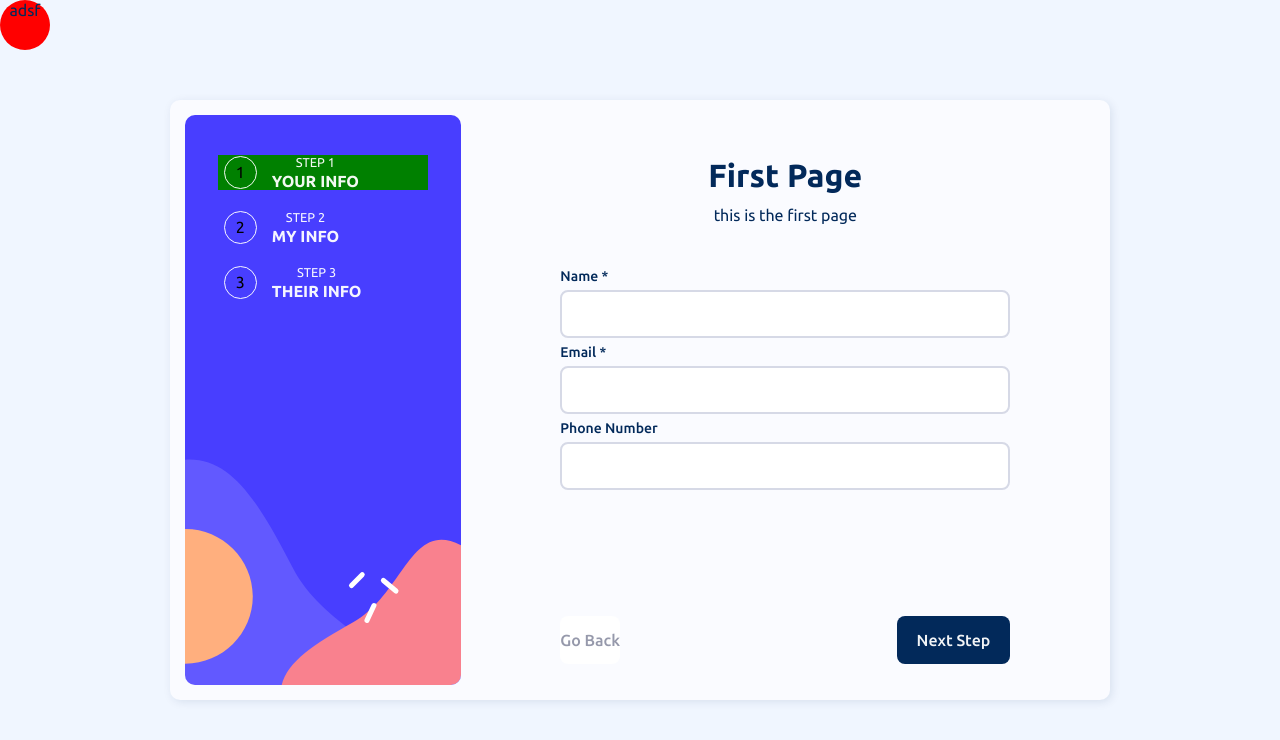
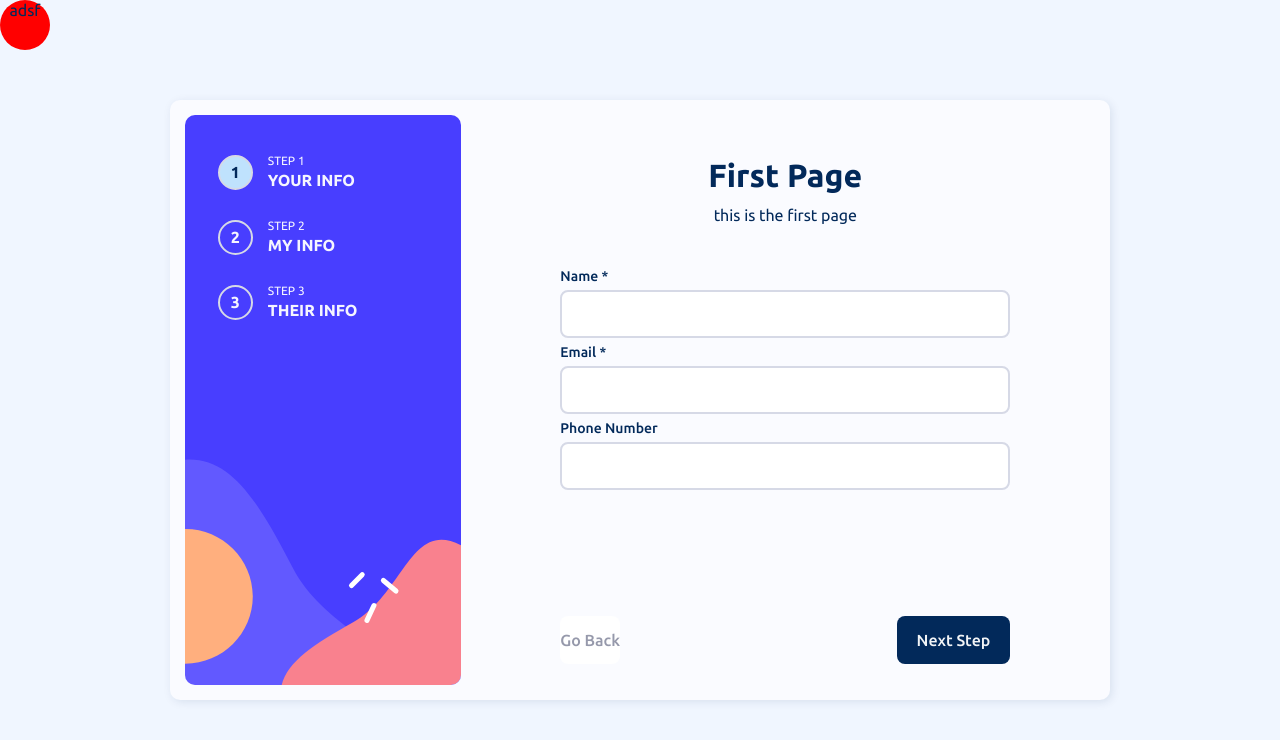
Before and after one commit to ca-ad90/multi-step-form-react-vite, a React (Vite) app: page / in a window 1280 px wide. Shown: the top 740 px of the page. Built offline with nearby package versions, Linux system fonts and the light colour scheme.

Commit message:
Sidebar styled

```diff
--- a/src/layouts/ProgressSidebar.module.scss
+++ b/src/layouts/ProgressSidebar.module.scss
@@ -1,5 +1,5 @@
 @use "../styles/variables" as *;
-.progress-sidebar {
+.progressSidebar {
     width: 100%;
     height: 100%;
     flex: 1 1 280px;
@@ -22,23 +22,31 @@
     display: flex;
     width: 100%;
     max-width: 210px;
+    justify-content: start;
+    align-items: center;
+    margin-bottom: 10px;
 }
 .sidebar__steps > .text {
     color: $white;
+    text-align: left;
+    font-size: $font-size-sm;
     & > p.step {
-        font-size: 0.8em;
-        line-height: 1em;
+        font-size: $font-size-xs;
+        line-height: 1.25em;
     }
 }
-.active {
-    background-color: green;
+.active .icon {
+    background-color: $blue-light2;
+    color: $blue-dark;
 }
 .icon {
     height: 100%;
     aspect-ratio: 1;
-    border: 1px $white solid;
+    border: 2px $light-gray solid;
     border-radius: 50%;
     @include flex-center;
+    font-weight: 800;
+    color: $white;
 }
 @media screen and (max-width: 375px) {
     .progress-sidebar {
--- a/src/layouts/ProgressSidebar.tsx
+++ b/src/layouts/ProgressSidebar.tsx
@@ -11,7 +11,7 @@ export default function ProgressSidebar({
 }: ProgressSidebarProps) {
     return (
         <>
-            <div className={style["progress-sidebar"]}>
+            <div className={style.progressSidebar}>
                 {titles.map((title, i) => (
                     <button
                         type="button"
--- a/src/styles/reset.scss
+++ b/src/styles/reset.scss
@@ -56,6 +56,8 @@ textarea {
     font-size: 100%;
     line-height: 1.15;
     margin: 0;
+    padding-block: 0;
+    padding-inline: 0;
 }
 
 /* Remove default button styles */
```
